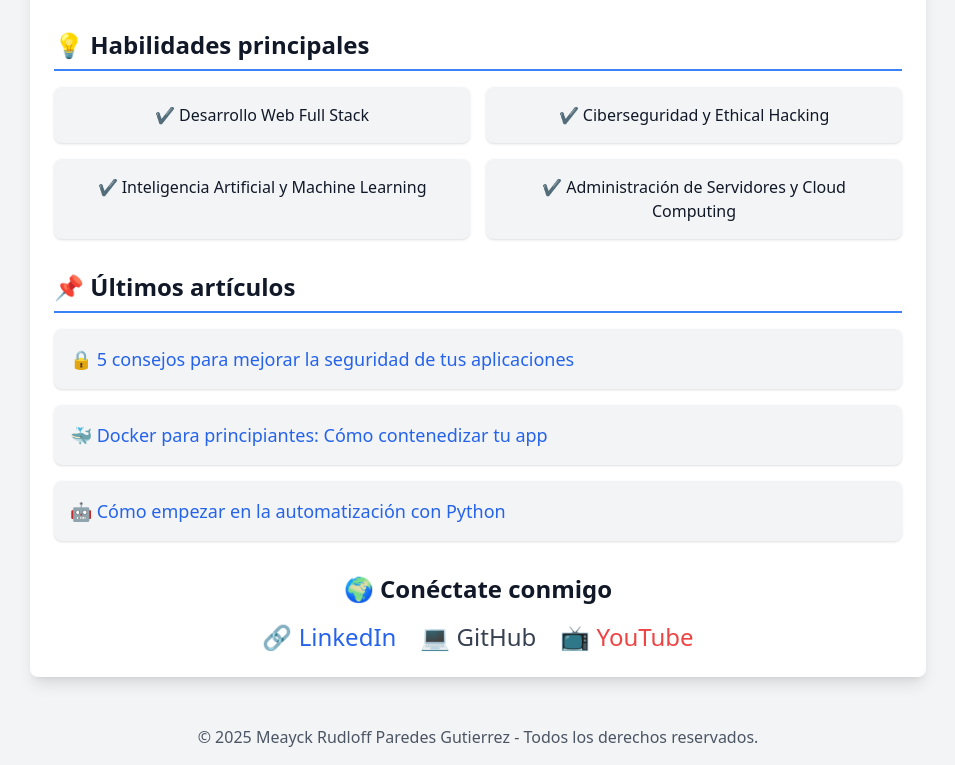
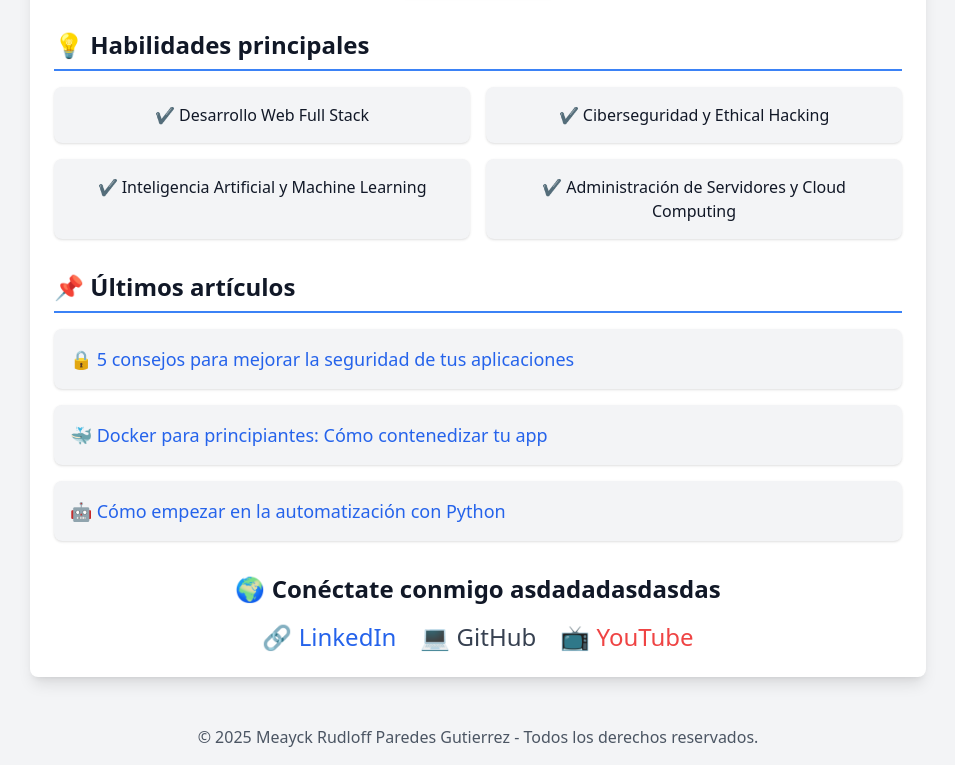
Before and after one commit to Teffa-10/Producto-Academico, a plain HTML site: page index_meayck.html in a window 1280 px wide. Shown: the part 505-1270 px from the top of the page, without its empty margins (162-1117 px from the left). Drawn offline with nearby package versions, Linux system fonts and the light colour scheme.

Commit message:
se añade cambio

```diff
--- a/index_meayck.html
+++ b/index_meayck.html
@@ -69,7 +69,7 @@
 
         <!-- SECCIÓN DE CONTACTO -->
         <section class="mt-8 text-center">
-            <h3 class="text-2xl font-semibold mb-4">🌍 Conéctate conmigo</h3>
+            <h3 class="text-2xl font-semibold mb-4">🌍 Conéctate conmigo asdadadasdasdas </h3>
             <div class="flex justify-center space-x-6">
                 <a href="#" class="text-blue-600 dark:text-blue-400 text-2xl hover:text-blue-800 dark:hover:text-blue-300 transition">🔗 LinkedIn</a>
                 <a href="#" class="text-gray-700 dark:text-gray-300 text-2xl hover:text-gray-900 dark:hover:text-gray-100 transition">💻 GitHub</a>
```
